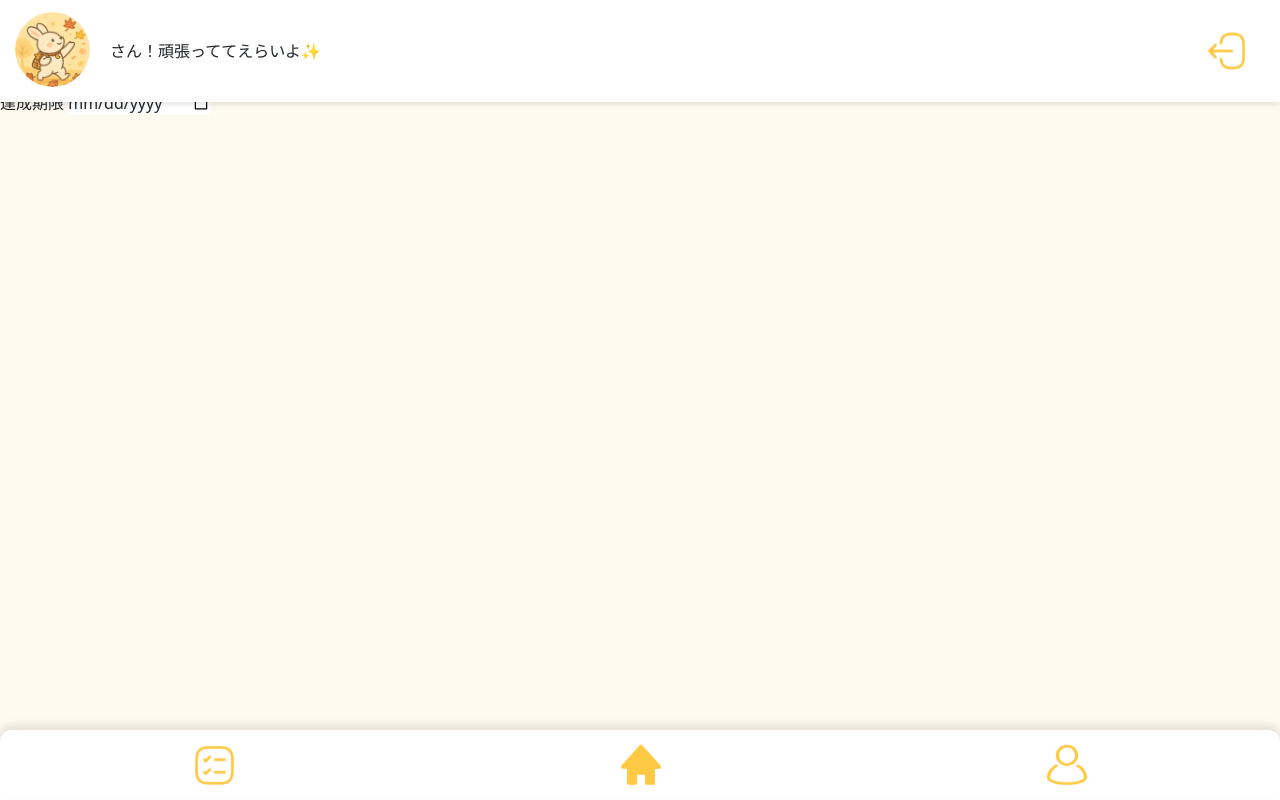
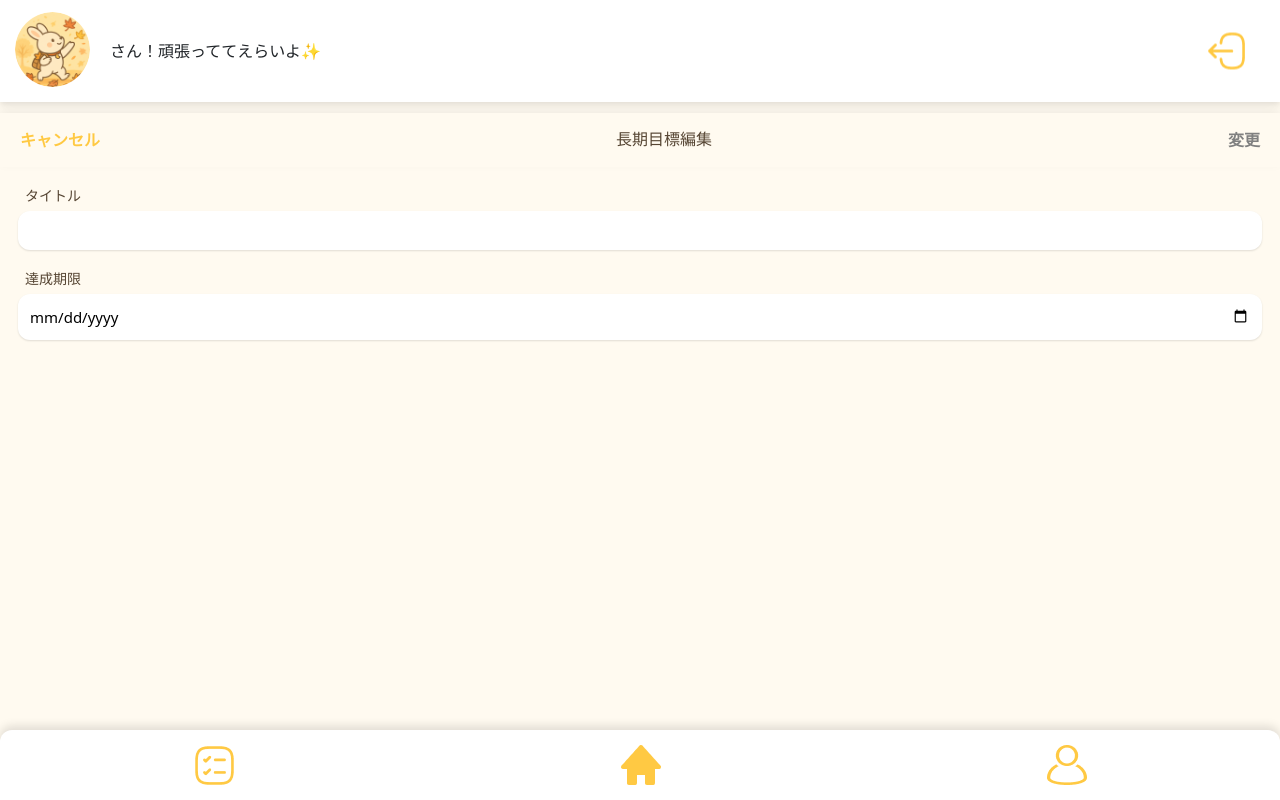
Before and after one commit to 2025-Autumn-RareTECH-Team-B/app, a Django app: template app/goals/templates/goals/goal_edit.html in a window 1280 px wide. Run offline with Django 5.2, Linux system fonts and the light colour scheme; the template is opened without the code that fills it, so the values that code supplies are empty; some libraries are stand-ins or nearby versions; some web fonts are replaced.

Commit message:
add:goal_edit.css goal_edit.htmlを作成、編集

```diff
--- /dev/null
+++ b/app/goals/static/goals/css/goal_edit.css
@@ -0,0 +1,130 @@
+@charset "UTF-8";
+/* ===== タブ風ヘッダー（キャンセル / タイトル / 変更） ===== */
+.profile-header {
+    display: flex;
+    justify-content: space-between;
+    align-items: center;
+    padding: 15px 20px;
+    font-size: 16px;
+    width: 100vw;          /* ← 画面幅いっぱいにする */
+    margin-left: calc(50% - 50vw); /* ← 左右位置を中央からはみ出すように調整 */
+    margin-right: calc(50% - 50vw);
+    color: var(--brown);
+    box-shadow: 0 -5px 12px rgba(0, 0, 0, 0.06);
+}
+
+.page-content {
+    margin-top: 8px; /*  ここを小さくするとヘッダー間を調整できる */
+}
+
+.cancel-link {
+    color: var(--orange);
+    font-weight: 600;
+    text-decoration: none;
+}
+
+.submit-link {
+    color: var(--gray);
+    font-weight: 600;
+    background: none;
+    border: none;
+}
+
+.profile-header h2 {
+    flex: 1;
+    text-align: center;
+    font-size: 16px;
+    color: var(--brown);
+    margin: 0;
+}
+
+/* ===== フォーム ===== */
+.profile-form {
+    padding: 18px 18px 20px 18px;
+    background: transparent;
+    min-height: calc(100vh - 262px);
+}
+
+.form-group {
+    margin-bottom: 18px;
+}
+
+/* 入力欄（ここはプロフ編集と揃える） */
+.profile-form input {
+    width: 100%;
+    background: var(--white);
+    border: none;
+    border-radius: 12px;
+    padding: 8px;
+    font-size: 15px;
+    color: var(--black);
+    box-sizing: border-box;
+    box-shadow: 0 1px 2px rgba(0, 0, 0, 0.12);
+}
+
+form.profile-form input {
+    width: 100%;
+    background: var(--white);
+    border: none;
+    border-radius: 12px;
+    padding: 8px;
+    font-size: 15px;
+    color: var(--black);
+    box-shadow: 0 1px 2px rgba(0, 0, 0, 0.12);
+}
+
+
+/* 日付 */
+.profile-form input[type="date"] {
+    padding: 12px;
+}
+
+/* ラベル */
+.profile-form label {
+    display: block;
+    font-size: 14px;
+    color: var(--brown);
+    margin-bottom: 5px;
+    margin-left: 7px;
+}
+
+
+
+/* ===== キーボード対策（iPhoneで下が隠れないように） ===== */
+body {
+    padding-bottom: env(safe-area-inset-bottom);
+}
+
+
+.page-content {
+    margin-top: 0 !important;
+}
+
+/* ===== profile_edit.css より強くして上書きする ===== */
+.page-content .profile-form input {
+    width: 100%;
+    background: var(--white);
+    border: none;
+    border-radius: 12px;
+    padding: 8px;
+    font-size: 15px;
+    color: var(--black);
+    box-sizing: border-box;
+    box-shadow: 0 1px 2px rgba(0, 0, 0, 0.12);
+}
+
+/* ====== 最優先で上書きする ====== */
+.page-content form.profile-form input {
+    width: 100% !important;
+    background: var(--white) !important;
+    border: none !important;
+    border-radius: 12px !important;
+    padding: 8px !important;
+    font-size: 15px !important;
+    color: var(--black) !important;
+    box-shadow: 0 1px 2px rgba(0, 0, 0, 0.12) !important;
+}
+
+.page-content .profile-form input[type="date"] {
+    padding: 12px !important;
+}
--- a/app/goals/templates/goals/goal_edit.html
+++ b/app/goals/templates/goals/goal_edit.html
@@ -1,13 +1,20 @@
 {% extends "base/base-loggedin.html" %}
+{% load static %}
+
 {% block title %}
 長期目標編集 | Habi
 {% endblock %}
 
+{% block extra_css %}
+{{ block.super }}
+<link rel="stylesheet" href="{% static 'goals/css/goal_edit.css' %}">
+{% endblock %}
+
 {% block main_content %}
-<!-- 上部ナビ(ボタン部分) -->
+<div class="page-content">
     <div class="profile-header">
         <a href="{% url 'goals:home' %}" class="cancel-link">キャンセル</a>
-    <h2>長期目標新規作成</h2>
+        <h2>長期目標編集</h2>
         <button type="submit" form="goal-edit-form" class="submit-link">変更</button>
     </div>
 
@@ -27,4 +34,5 @@
             <input type="date" id="limit_age" name="limit_age" value="{{ goal.limit_age|date:'Y-m-d' }}" required>
         </div>
     </form>
+</div>
 {% endblock %}
```
Lines whose indentation alone changed are shown as unchanged.
